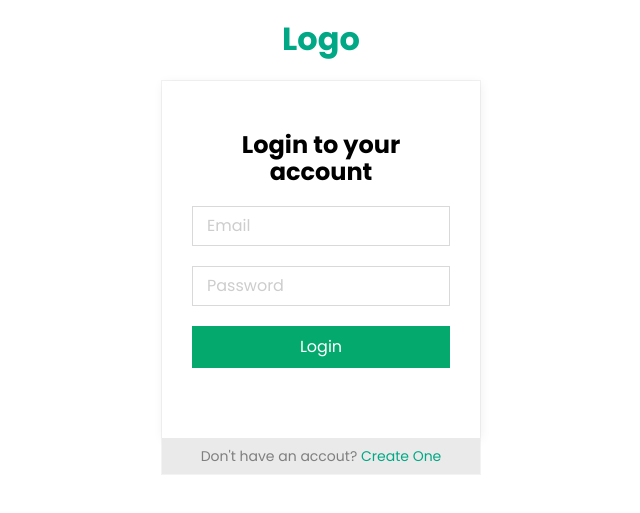
After one commit to Amaniitd/Restaurant-rating-system, a Flask app: page /login in a window 1280 px wide. The commit adds this page. Shown: the top 513 px of the page, without its empty margins (319-959 px from the left). Run offline with Flask 3, Linux system fonts and the light colour scheme; some libraries are stand-ins or nearby versions.

Commit message:
session login added

```diff
--- a/main.py
+++ b/main.py
@@ -1,32 +1,59 @@
-from flask import Flask, render_template, request, flash
+from flask import Flask, render_template, request, flash, redirect, url_for, session
 
 import psycopg2
+import uuid
 
 from search import searchArgs
 from restaurant import restaurant
 from menu import menu, menus
 
 conn = psycopg2.connect(database="rest", user="postgres", password="2104", host="localhost", port="5432")
-print("Opened database successfully")
 
 
 app = Flask(__name__)
+
+app.secret_key = 'super secret key'
+
+
 @app.route('/')
 def index():
-    return render_template('index.html')
+   if 'username' in session:
+      pincode = request.args.get('pincode')
+      cuisine = request.args.get('cuisine')
+      price = request.args.get('price')
+      dish = request.args.get('dish')
+      # create an instance of searchArgs
+      args = searchArgs(cuisine, price, pincode, dish)
+      # execute the search
+      restaurants = restaurant.search_restaurant(conn, args)
+      return render_template('index.html', restaurants=restaurants)
+   else:
+      return redirect(url_for('login'))
 
-@app.route('/login', methods=['POST'])
+@app.route('/login', methods=['POST', 'GET'])
 def login():
-      if request.method == 'POST':
-         if request.form['username'] != 'admin' or request.form['password'] != 'admin':
-               flash('Invalid credentials')
-         else:
-               flash('You were successfully logged in')
-      return render_template('index.html')
+   if 'session_token' in session:
+      return redirect(url_for('index'))
+   if request.method == 'POST':
+      username = request.form['email']
+      password = request.form['userPassword']
+      print (username, password)
+      if username == 'admin' and password == 'admin':
+         session['username'] = username
+         session['session_token'] = str(uuid.uuid4())
+         return redirect(url_for('index'))
+      else:
+         return  render_template('login.html', error='Invalid username or password')
+   return render_template('login.html')
+
+@app.route('/signup', methods=['POST', 'GET'])
+def signup():
+   return render_template('signup.html')
+
 
 @app.route('/update')
 def update():
-      return render_template('update.html')
+   return render_template('update.html')
 
 
 @app.route('/search', methods=['GET'])
@@ -55,7 +82,11 @@ def showMenu():
    return render_template('menu.html', menus=menus_arg)
 
 
-
+@app.route('/logout')
+def logout():
+   session.pop('username', None)
+   session.pop('session_token', None)
+   return redirect(url_for('login'))
 
 
 
--- /dev/null
+++ b/static/script.js
@@ -0,0 +1,23 @@
++ function ($) {
+   $('.palceholder').click(function () {
+      $(this).siblings('input').focus();
+   });
+
+   $('.form-control').focus(function () {
+      $(this).parent().addClass("focused");
+   });
+
+   $('.form-control').blur(function () {
+      var $this = $(this);
+      if ($this.val().length == 0)
+         $(this).parent().removeClass("focused");
+   });
+   $('.form-control').blur();
+
+   // validetion
+   $.validator.setDefaults({
+      errorElement: 'span',
+      errorClass: 'validate-tooltip'
+   });
+
+}(jQuery);
--- a/static/style.css
+++ b/static/style.css
@@ -128,7 +128,7 @@ aside .right h3{
   box-shadow: 0 8px 16px 0 rgba(0,0,0,0.2);
 }
 
-.menuButton {
+button {
   background-color: #04AA6D;
   color: white;
   padding: 12px;
@@ -254,3 +254,185 @@ main {
     font-size: 16px;
     resize: none;
 }
+
+span.validate-tooltip {
+  background: #D91717;
+  width: 100%;
+  display: block;
+  padding: 5px;
+  color: #fff;
+  box-sizing: border-box;
+  font-size: 14px;
+  margin-top: -28px;
+  -webkit-transition: all 0.3s ease-in-out;
+  transition: all 0.3s ease-in-out;
+  -webkit-animation: tooltipanimation 0.3s 1;
+  animation: tooltipanimation 0.3s 1;
+}
+.input-group {
+  position: relative;
+  margin-bottom: 20px;
+}
+.input-group label {
+  position: absolute;
+  top: 9px;
+  left: 10px;
+  font-size: 16px;
+  color: #cdcdcd;
+  font-weight: normal;
+  padding: 2px 5px;
+  z-index: 5;
+  -webkit-transition: all 0.3s linear;
+  transition: all 0.3s linear;
+}
+.input-group input {
+  outline: none;
+  display: block;
+  width: 100%;
+  height: 40px;
+  position: relative;
+  z-index: 3;
+  border: 1px solid #d9d9d9;
+  padding: 10px 10px;
+  background: #ffffff;
+  box-sizing: border-box;
+  font-wieght: 400;
+  -webkit-transition: 0.3s ease;
+  transition: 0.3s ease;
+}
+.input-group .lighting {
+  background: #00A885;
+  width: 0;
+  height: 2px;
+  display: inline-block;
+  position: absolute;
+  top: 40px;
+  left: 0;
+  -webkit-transition: all 0.3s linear;
+  transition: all 0.3s linear;
+}
+.input-group.focused .lighting {
+  width: 100%;
+}
+.input-group.focused label {
+  background: #fff;
+  font-size: 12px;
+  top: -8px;
+  left: 5px;
+  color: #00A885;
+}
+.input-group span.validate-tooltip {
+  margin-top: 0;
+}
+.wrapper {
+  width: 320px;
+  background: #fff;
+  margin: 20px auto;
+  min-height: 200px;
+  border: 1px solid #f3f3f3;
+}
+.wrapper .inner-warpper {
+  padding: 50px 30px 60px;
+  box-shadow: 1px 1.732px 10px 0px rgba(0, 0, 0, 0.063);
+}
+.wrapper .title {
+  margin-top: 0;
+  margin-bottom: 20px;
+}
+.wrapper .supporter {
+  margin-top: 10px;
+  font-size: 14px;
+  color: #8E8E8E;
+  cursor: pointer;
+}
+
+
+.wrapper .signup-wrapper {
+  padding: 10px;
+  font-size: 14px;
+  background: #EBEAEA;
+}
+.wrapper .signup-wrapper a {
+  text-decoration: none;
+  color: #7F7F7F;
+}
+.wrapper .signup-wrapper a:hover {
+  text-decoration: underline;
+}
+@-webkit-keyframes tooltipanimation {
+  from {
+    margin-top: -28px;
+  }
+  to {
+    margin-top: 0;
+  }
+}
+@keyframes tooltipanimation {
+  from {
+    margin-top: -28px;
+  }
+  to {
+    margin-top: 0;
+  }
+}
+
+.animate {
+  -webkit-transition: all 0.3s linear;
+  transition: all 0.3s linear;
+}
+.text-center {
+  text-align: center;
+}
+.pull-left {
+  float: left;
+}
+.pull-right {
+  float: right;
+}
+
+
+/* close commented backslash hack */
+a {
+  color: #00A885;
+}
+a:hover,
+a:focus {
+  color: #00755d;
+  -webkit-transition: all 0.3s linear;
+  transition: all 0.3s linear;
+}
+.text-primary {
+  color: #00A885;
+}
+input:-webkit-autofill {
+  -webkit-box-shadow: 0 0 0 1000px white inset !important;
+}
+.logo h1 {
+  color: #00A885;
+}
+
+/* style error  */
+.error {
+  color: #D91717;
+  font-size: 14px;
+  margin-top: 5px;
+  margin-bottom: 0;
+  /* underline */
+  text-decoration: underline;
+}
+
+/* user-name-logout */
+.user-name-logout {
+  display: flex;
+  justify-content: right;
+  align-items: center;
+  margin-left: auto;
+  margin-right: auto;
+  width: 80%;
+}
+.user-name-logout p {
+  margin-right: 10px;
+  /* color */
+  color: #00A885;
+  font-size: 18px;
+}
--- /dev/null
+++ b/templates/login.html
@@ -0,0 +1,61 @@
+<!DOCTYPE html>
+<html lang="en">
+
+<head>
+   <meta charset="UTF-8">
+   <title>Login form with JavaScript Validation</title>
+   <link rel="stylesheet" href="https://cdnjs.cloudflare.com/ajax/libs/normalize/5.0.0/normalize.min.css">
+   <link rel="stylesheet" href="{{ url_for('static', filename='style.css') }}">
+
+</head>
+
+<body>
+   <!-- partial:index.partial.html -->
+   <div class="logo text-center">
+      <h1>Logo</h1>
+   </div>
+   <div class="wrapper">
+      <div class="inner-warpper text-center">
+         <h2 class="title">Login to your account</h2>
+         <form id="formvalidate" action="{{ url_for('login') }}" method="post">
+            <div class="input-group">
+               <label class="palceholder" for="email">Email</label>
+               <input class="form-control" name="email" id="email" type="text" placeholder="" />
+               <span class="lighting"></span>
+            </div>
+            <div class="input-group">
+               <label class="palceholder" for="userPassword">Password</label>
+               <input class="form-control" name="userPassword" id="userPassword" type="password" placeholder="" />
+               <span class="lighting"></span>
+            </div>
+
+            <button type="submit" id="login">Login</button>
+            <!-- <div class="clearfix supporter">
+               <div class="pull-left remember-me">
+                  <input id="rememberMe" type="checkbox">
+                  <label for="rememberMe">Remember Me</label>
+               </div>
+               <a class="forgot pull-right" href="#">Forgot Password?</a>
+            </div> -->
+         </form>
+         <!-- show error (if) -->
+
+         <div class="error">
+            {% if error %}
+            <p>Username or Password is incorrect</p>
+            {% endif %}
+         </div>
+      </div>
+      <div class="signup-wrapper text-center">
+         <a href="/signup">Don't have an accout? <span class="text-primary">Create One</span></a>
+      </div>
+   </div>
+
+   <!-- partial -->
+   <script src='https://code.jquery.com/jquery-2.2.4.min.js'></script>
+   <script src='https://cdnjs.cloudflare.com/ajax/libs/jquery-validate/1.15.0/jquery.validate.min.js'></script>
+   <script src="{{ url_for('static', filename='script.js') }}"></script>
+
+</body>
+
+</html>
```
Also changed, not shown: templates/index.html (+24 -2 lines), templates/signup.html (added, +52 -0 lines).
